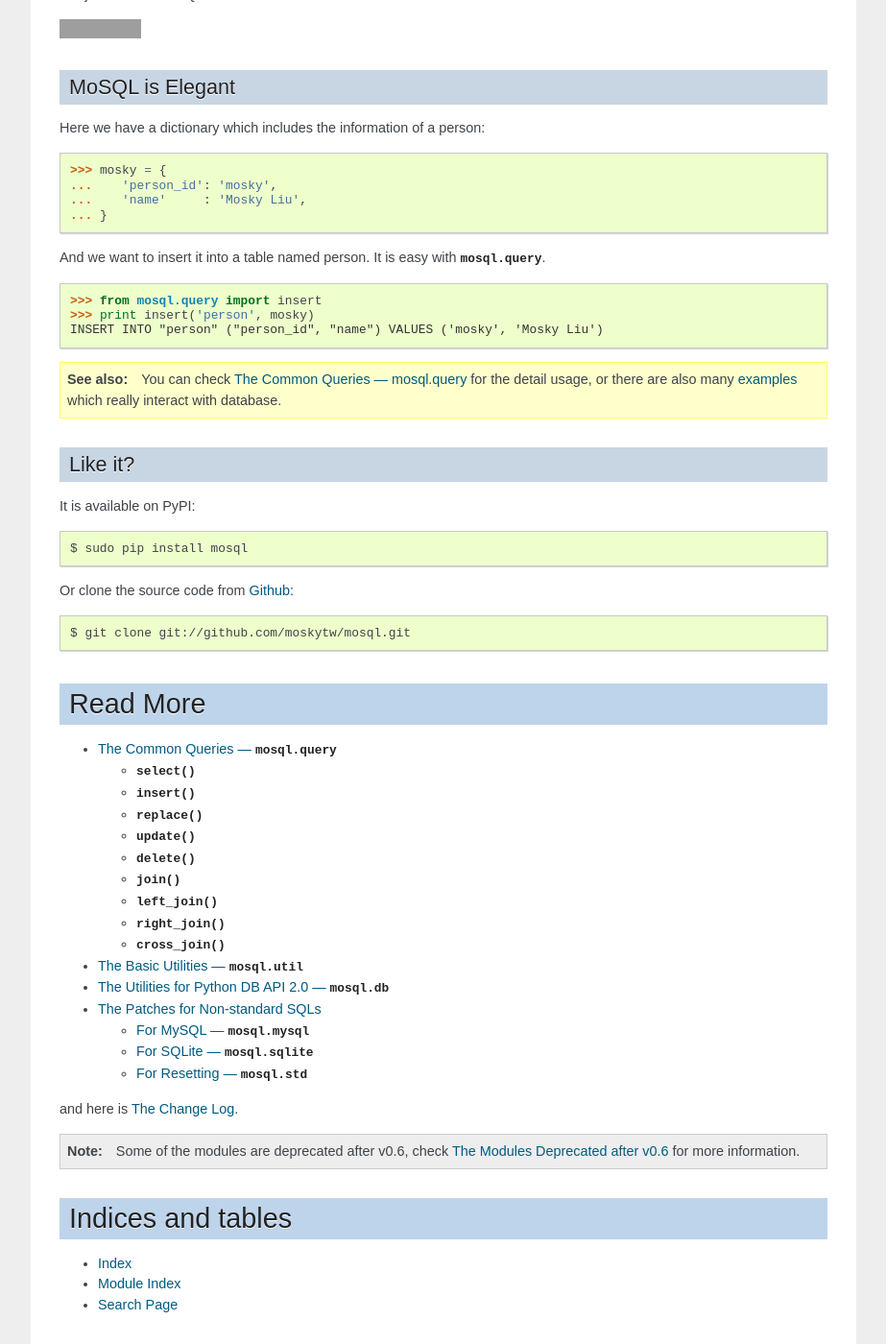
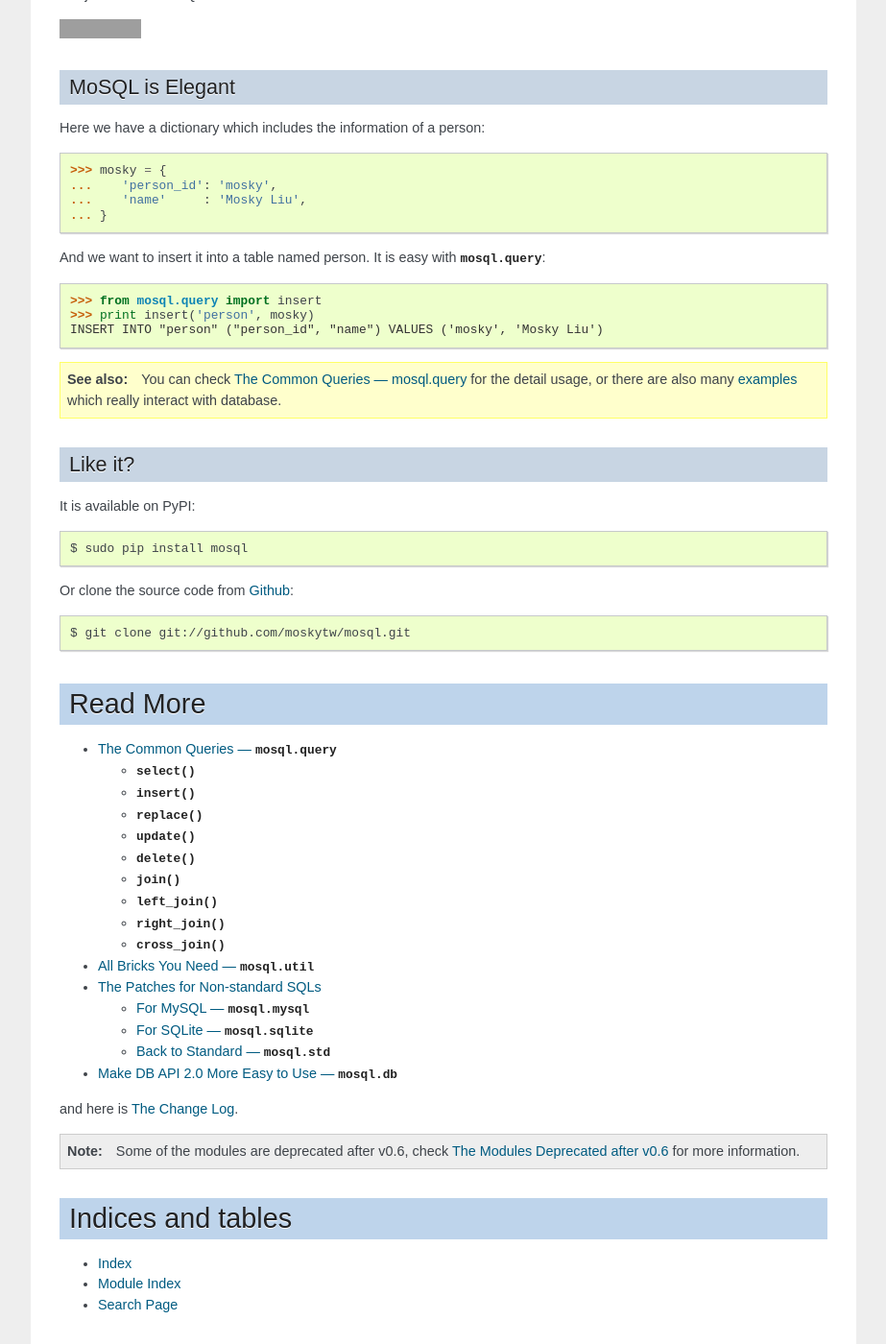
Before and after one commit to moskytw/mosql, a Sphinx documentation site: the page built from docs/index.rst, in a window 1280 px wide and 1400 px high, scrolled down 563 px. Shown: the whole window at 96% size, without its empty margins (198-1121 px from the left). Built offline with Sphinx 7.4.7, drawn with Linux system fonts in a browser that asks for light colours; some of the changed text lies outside the part shown; grey boxes are pictures that could not be loaded.

Commit message:
simply reworded

```diff
--- a/README.rst
+++ b/README.rst
@@ -37,7 +37,7 @@
 ... }
 
 And we want to insert it into a table named person. It is easy with `mosql.query
-<http://mosql.mosky.tw/query.html#module-mosql.query>`_.
+<http://mosql.mosky.tw/query.html#module-mosql.query>`_:
 
 >>> from mosql.query import insert
 >>> print insert('person', mosky)
--- a/docs/db.rst
+++ b/docs/db.rst
@@ -1,5 +1,5 @@
-The Utilities for Python DB API 2.0  --- :mod:`mosql.db`
---------------------------------------------------------
+Make DB API 2.0 More Easy to Use  --- :mod:`mosql.db`
+-----------------------------------------------------
 
 .. versionadded :: 0.7
 
--- a/docs/index.rst
+++ b/docs/index.rst
@@ -80,7 +80,7 @@
 ... }
 
 And we want to insert it into a table named person. It is easy with
-:mod:`mosql.query`.
+:mod:`mosql.query`:
 
 >>> from mosql.query import insert
 >>> print insert('person', mosky)
@@ -115,8 +115,8 @@
 
     query
     util
+    patches
     db
-    patches
 
 and here is :doc:`/changes`.
 
--- a/docs/patches.rst
+++ b/docs/patches.rst
@@ -24,8 +24,8 @@
 .. automodule:: mosql.sqlite
     :members:
 
-For Resetting --- :mod:`mosql.std`
-----------------------------------
+Back to Standard --- :mod:`mosql.std`
+-------------------------------------
 
 .. automodule:: mosql.std
     :members:
--- a/docs/util.rst
+++ b/docs/util.rst
@@ -1,4 +1,4 @@
-The Basic Utilities --- :mod:`mosql.util`
+All Bricks You Need --- :mod:`mosql.util`
 -----------------------------------------
 
 .. testsetup::
```
Also changed, not shown: other parts of README.rst (+1 -1 lines), other parts of docs/index.rst (+1 -1 lines).
